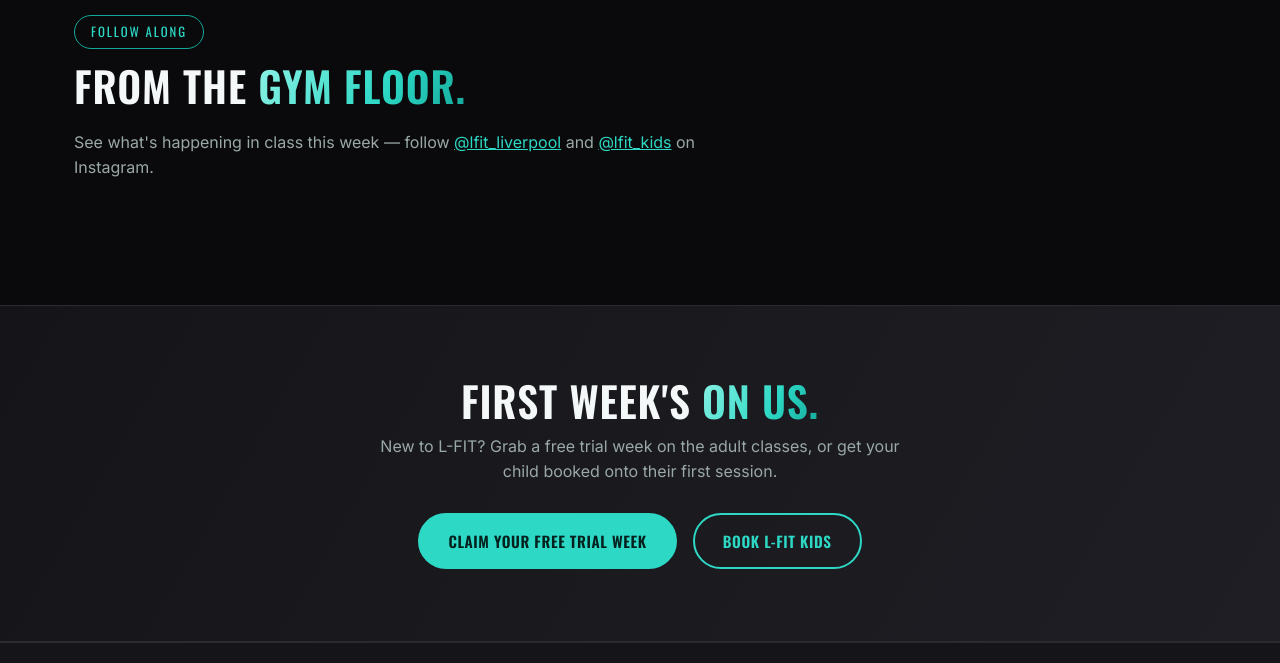
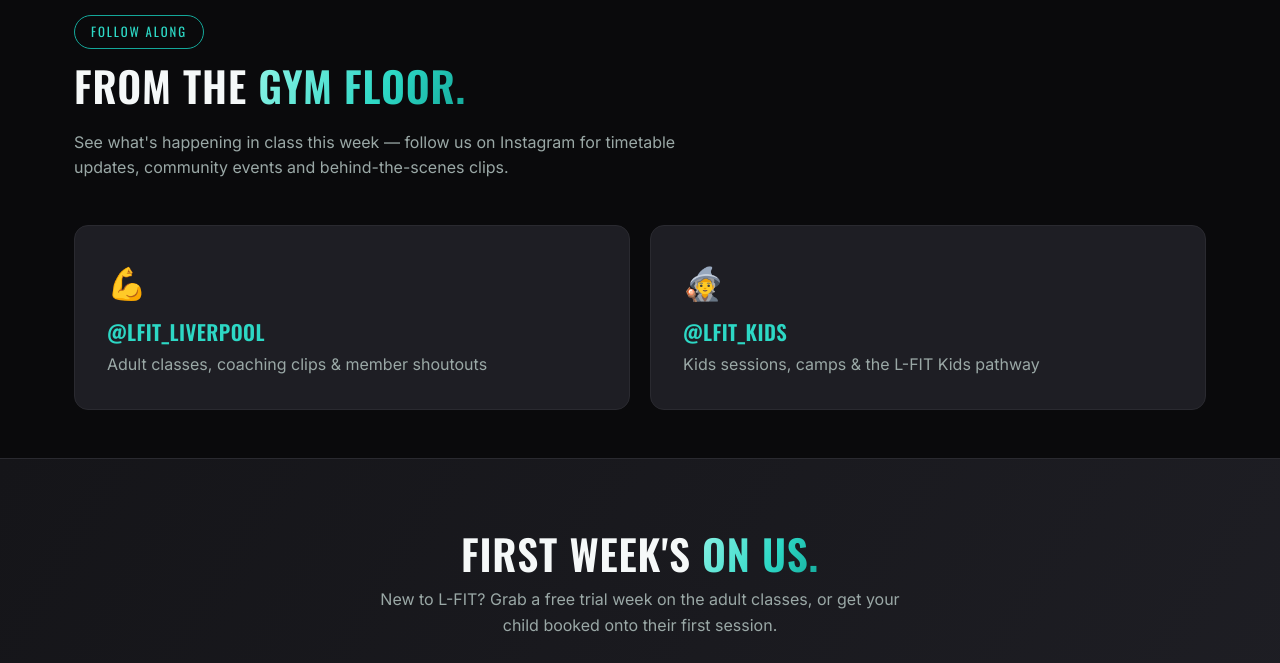
Before and after one commit to abfacilities/lfit-liverpool, a plain HTML site: page index.html in a window 1280 px wide. Shown: the part 2020-2683 px from the top of the page. Drawn offline with nearby package versions, Linux system fonts and the light colour scheme; a script that the page names is missing.

Commit message:
Replace unreliable Instagram embed widget with static follow cards

```diff
--- a/assets/style.css
+++ b/assets/style.css
@@ -322,15 +322,20 @@
   .whatsapp-float{width:50px;height:50px;bottom:16px;right:16px}
 }
 
-/* Instagram embed grid */
+/* Instagram follow cards */
 .ig-grid{
-  display:grid;grid-template-columns:repeat(4,1fr);gap:20px;
+  display:grid;grid-template-columns:repeat(2,1fr);gap:20px;
   margin-top:30px;
 }
-.ig-grid iframe{width:100% !important}
-@media (max-width:900px){
-  .ig-grid{grid-template-columns:repeat(2,1fr)}
+.ig-card{
+  display:block;padding:32px;border-radius:var(--radius);
+  background:var(--charcoal-light);border:1px solid var(--border);
+  text-decoration:none;transition:transform .15s ease, border-color .15s ease;
 }
-@media (max-width:600px){
+.ig-card:hover{transform:translateY(-4px);border-color:var(--teal)}
+.ig-card-icon{font-size:32px;margin-bottom:12px}
+.ig-card h3{color:var(--teal);margin:0 0 8px}
+.ig-card p{color:var(--muted);margin:0}
+@media (max-width:700px){
   .ig-grid{grid-template-columns:1fr}
 }
--- a/index.html
+++ b/index.html
@@ -145,17 +145,22 @@
     <div class="section-head">
       <div class="eyebrow">Follow Along</div>
       <h2>From the <span class="text-gradient">gym floor.</span></h2>
-      <p>See what's happening in class this week &mdash; follow <a href="https://www.instagram.com/lfit_liverpool/" target="_blank" rel="noopener">@lfit_liverpool</a> and <a href="https://www.instagram.com/lfit_kids/" target="_blank" rel="noopener">@lfit_kids</a> on Instagram.</p>
+      <p>See what's happening in class this week &mdash; follow us on Instagram for timetable updates, community events and behind-the-scenes clips.</p>
     </div>
     <div class="ig-grid">
-      <blockquote class="instagram-media" data-instgrm-permalink="https://www.instagram.com/lfit_liverpool/p/Db2d8KOsSNH/" data-instgrm-version="14"></blockquote>
-      <blockquote class="instagram-media" data-instgrm-permalink="https://www.instagram.com/lfit_kids/p/DbQsfw0s5wV/" data-instgrm-version="14"></blockquote>
-      <blockquote class="instagram-media" data-instgrm-permalink="https://www.instagram.com/lfit_liverpool/p/DZVArG5s62W/" data-instgrm-version="14"></blockquote>
-      <blockquote class="instagram-media" data-instgrm-permalink="https://www.instagram.com/lfit_kids/p/DbQm0BCMQ-B/" data-instgrm-version="14"></blockquote>
+      <a href="https://www.instagram.com/lfit_liverpool/" target="_blank" rel="noopener" class="ig-card">
+        <div class="ig-card-icon">&#128170;</div>
+        <h3>@lfit_liverpool</h3>
+        <p>Adult classes, coaching clips &amp; member shoutouts</p>
+      </a>
+      <a href="https://www.instagram.com/lfit_kids/" target="_blank" rel="noopener" class="ig-card">
+        <div class="ig-card-icon">&#129497;</div>
+        <h3>@lfit_kids</h3>
+        <p>Kids sessions, camps &amp; the L-FIT Kids pathway</p>
+      </a>
     </div>
   </div>
 </section>
-<script async src="//www.instagram.com/embed.js"></script>
 
 <section class="cta-band">
   <div class="container">
```
Also changed, not shown: 1 other file.
